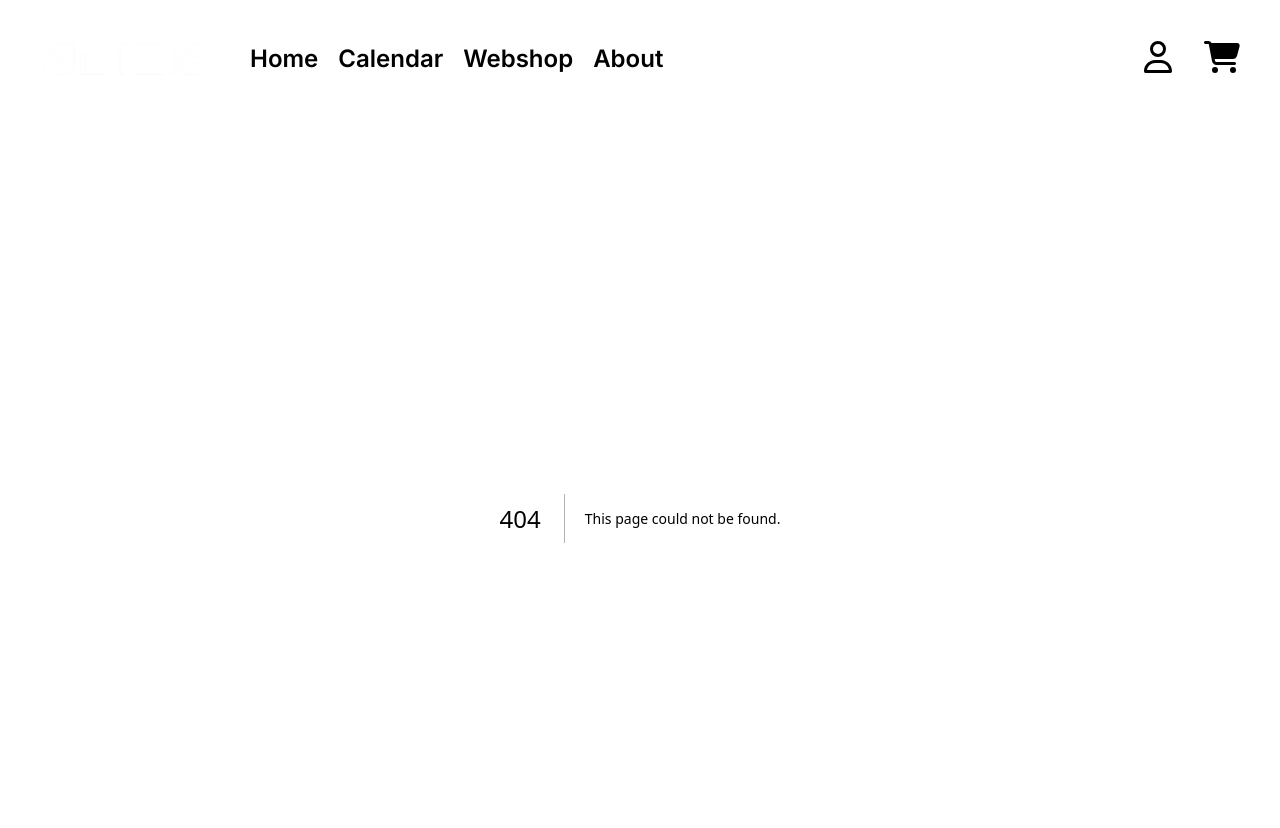
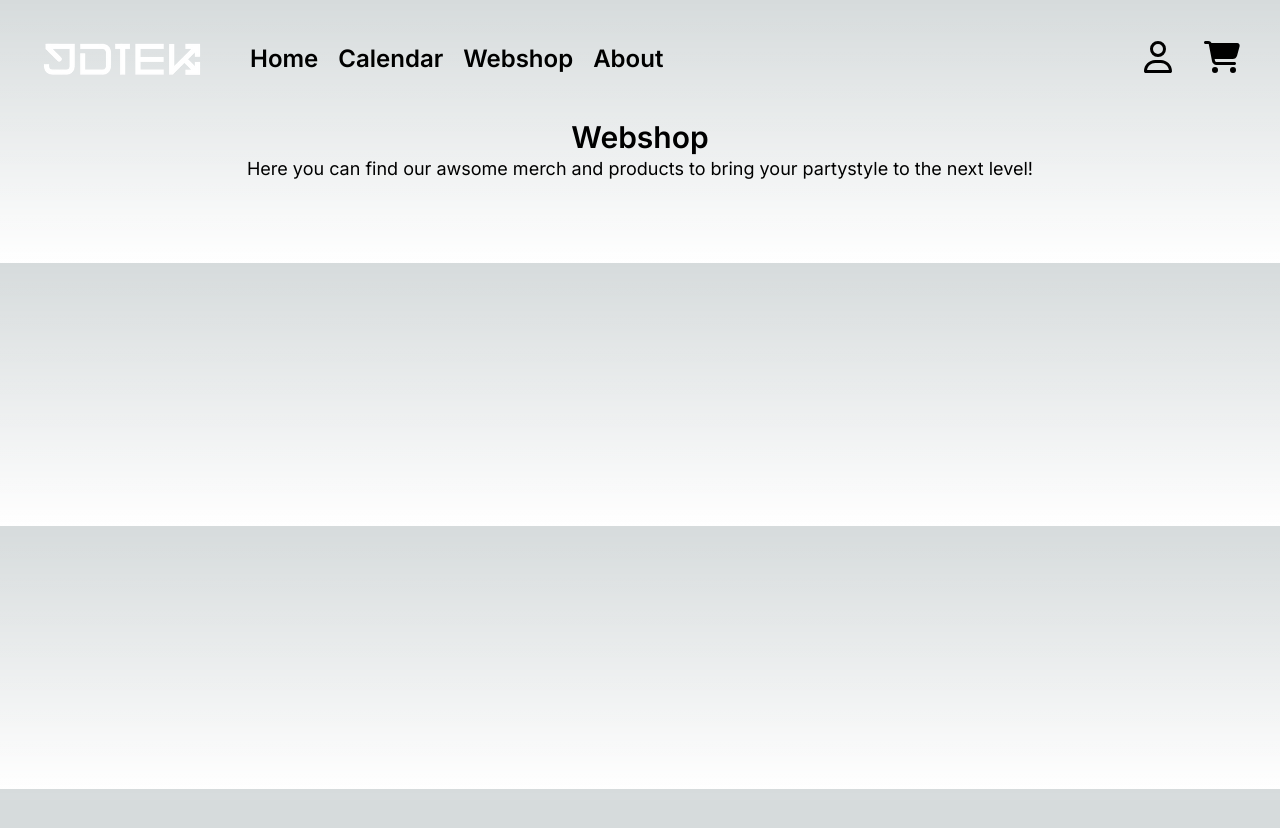
Before and after one commit to coffedahl/webbapp-nextjs, a Next.js app: page /shop in a window 1280 px wide. Before the commit this address had no page. Shown: the top 828 px of the page. After the commit the page ends 800 px from the top, so only its background shows below. Built offline with nearby package versions, Linux system fonts and the light colour scheme.

Commit message:
Created weshop page
Created the webshop page with some small header and message

```diff
--- /dev/null
+++ b/app/shop/page.tsx
@@ -0,0 +1,13 @@
+export default function Shop() {
+    return (
+        <div>
+            <section className="flex flex-col justify-center items-center">
+                <h1 className="text-3xl font-semibold">Webshop</h1>
+                <p className="text-lg">Here you can find our awsome merch and products to bring your partystyle to the next level!</p>
+            </section>
+            <section className="flex flex-wrap m-10">
+
+            </section>
+        </div>
+    )
+}
```
